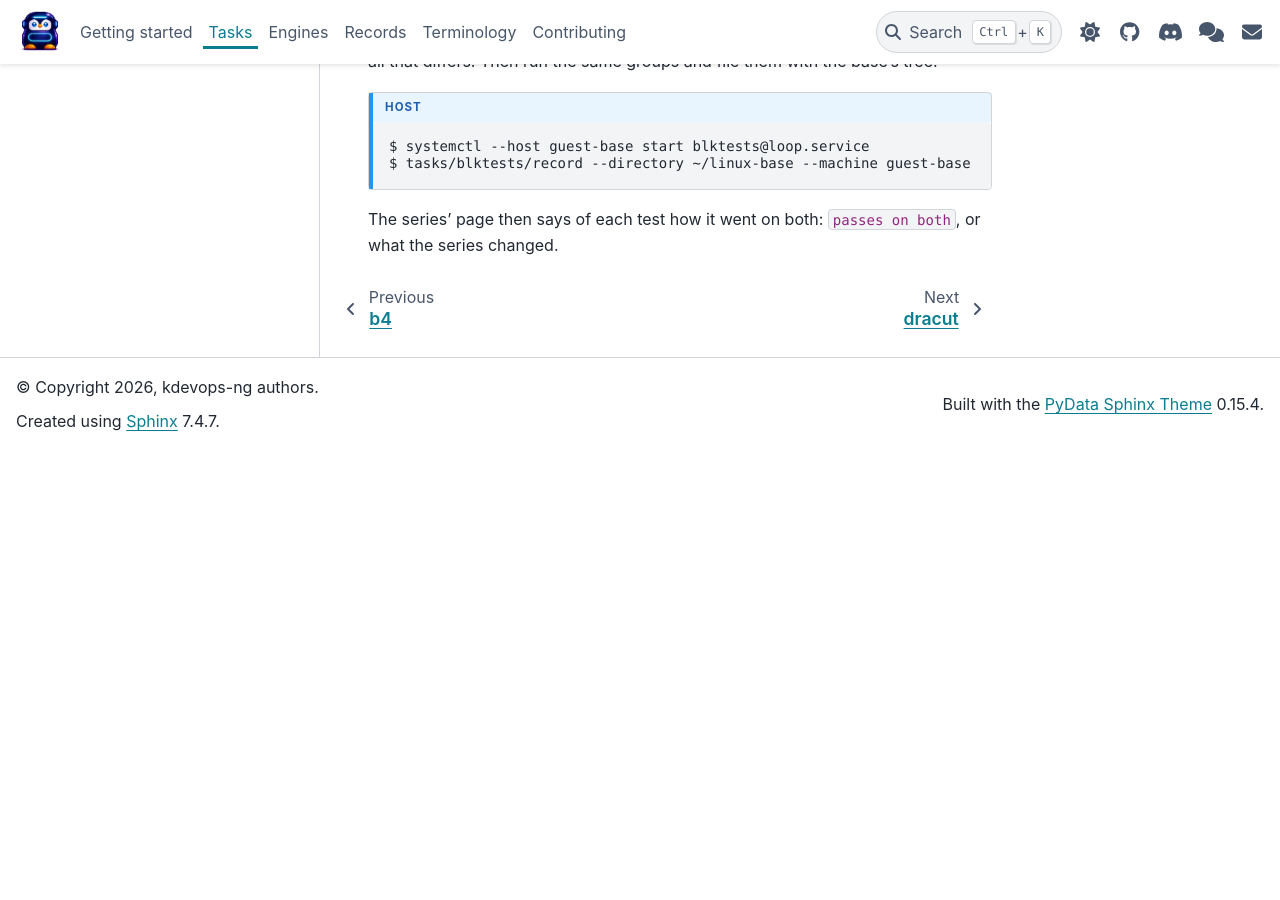
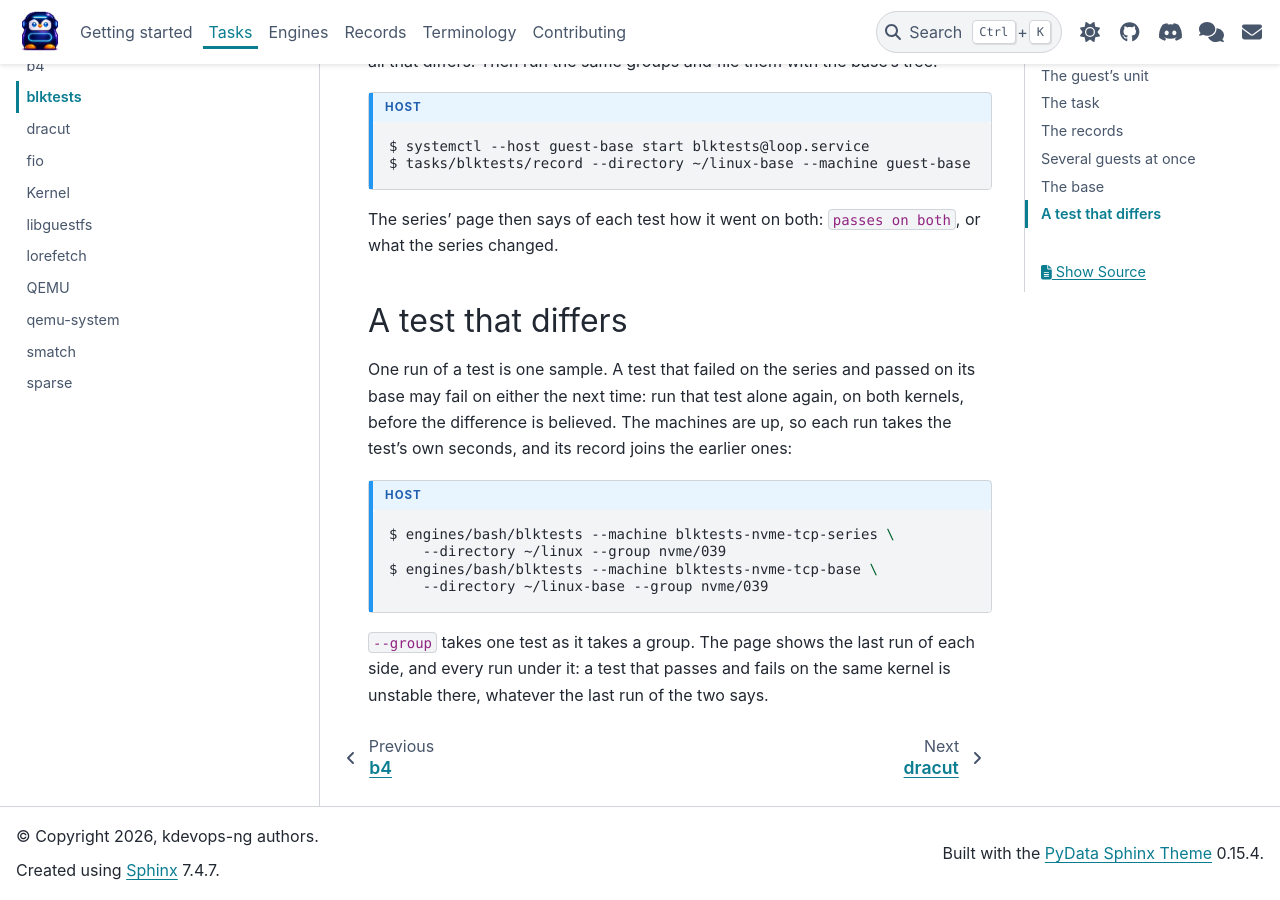
Before and after one commit to linux-kdevops/kdevops-ng, a Sphinx documentation site: the page built from docs/tasks/blktests.rst, in a window 1280 px wide and 900 px high, scrolled down 5868 px. Built offline with Sphinx 7.4.7 and the PyData theme 0.15.4, drawn with Linux system fonts in a browser that asks for light colours; before the commit the page ends 6319 px from its top, so only the background shows below that.

Commit message:
docs: blktests: run a test again before a difference is believed
nvme/039 failed on a series in two of four guests and never on its
base. Run alone again, it passed on the series and failed on the base.

Signed-off-by: Daniel Gomez <da.gomez@kernel.org>

```diff
--- a/docs/tasks/blktests.rst
+++ b/docs/tasks/blktests.rst
@@ -318,5 +318,28 @@ tree:
 The series' page then says of each test how it went on both:
 ``passes on both``, or what the series changed.
 
+A test that differs
+===================
+
+One run of a test is one sample. A test that failed on the series and
+passed on its base may fail on either the next time: run that test
+alone again, on both kernels, before the difference is believed. The
+machines are up, so each run takes the test's own seconds, and its
+record joins the earlier ones:
+
+.. code-block:: console
+   :caption: host
+   :class: cmd-host
+
+   $ engines/bash/blktests --machine blktests-nvme-tcp-series \
+       --directory ~/linux --group nvme/039
+   $ engines/bash/blktests --machine blktests-nvme-tcp-base \
+       --directory ~/linux-base --group nvme/039
+
+``--group`` takes one test as it takes a group. The page shows the
+last run of each side, and every run under it: a test that passes and
+fails on the same kernel is unstable there, whatever the last run of
+the two says.
+
 .. _blktests: https://github.com/linux-blktests/blktests
 .. _blktests' own page: https://github.com/linux-blktests/blktests/blob/master/Documentation/running-tests.md
```
